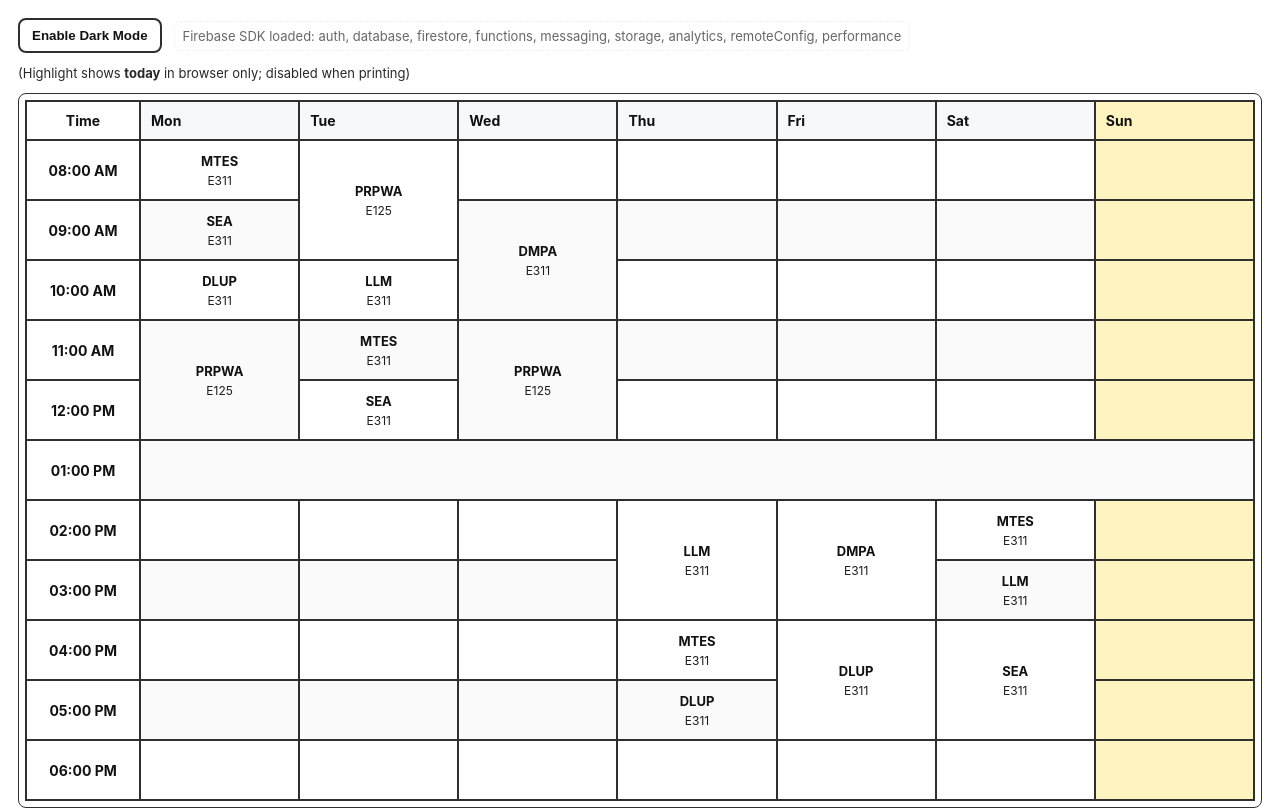
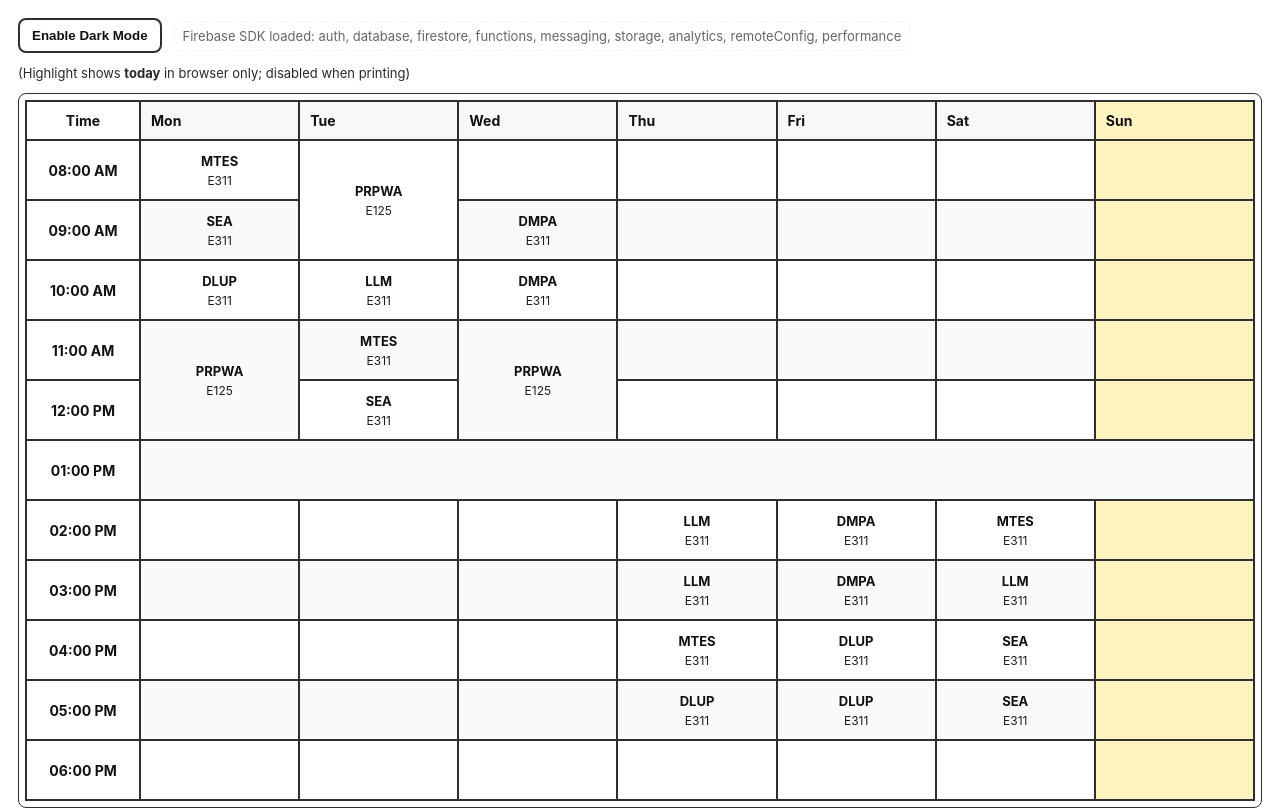
Before and after one commit to ejdotp/timetable, a plain HTML site: page public/index.html in a window 1280 px wide. Shown: the top 810 px of the page. Drawn offline with Linux system fonts and the light colour scheme; some packages are replaced by stand-ins of ours.

Commit message:
fix: update timetable to remove rowspan for better data representation

```diff
--- a/public/index.html
+++ b/public/index.html
@@ -265,7 +265,7 @@
         <tr>
           <td class="time-col">09:00 AM</td>
           <td><span class="abbr">SEA</span><span class="room">E311</span></td>
-          <td rowspan="2"><span class="abbr">DMPA</span><span class="room">E311</span></td>
+          <td><span class="abbr">DMPA</span><span class="room">E311</span></td>
           <td></td>
           <td></td>
           <td></td>
@@ -277,6 +277,7 @@
           <td class="time-col">10:00 AM</td>
           <td><span class="abbr">DLUP</span><span class="room">E311</span></td>
           <td><span class="abbr">LLM</span><span class="room">E311</span></td>
+          <td><span class="abbr">DMPA</span><span class="room">E311</span></td>
           <td></td>
           <td></td>
           <td></td>
@@ -317,8 +318,8 @@
           <td></td>
           <td></td>
           <td></td>
-          <td rowspan="2"><span class="abbr">LLM</span><span class="room">E311</span></td>
-          <td rowspan="2"><span class="abbr">DMPA</span><span class="room">E311</span></td>
+          <td><span class="abbr">LLM</span><span class="room">E311</span></td>
+          <td><span class="abbr">DMPA</span><span class="room">E311</span></td>
           <td><span class="abbr">MTES</span><span class="room">E311</span></td>
           <td></td>
         </tr>
@@ -330,6 +331,8 @@
           <td></td>
           <td></td>
           <td><span class="abbr">LLM</span><span class="room">E311</span></td>
+          <td><span class="abbr">DMPA</span><span class="room">E311</span></td>
+          <td><span class="abbr">LLM</span><span class="room">E311</span></td>
           <td></td>
         </tr>
 
@@ -340,8 +343,8 @@
           <td></td>
           <td></td>
           <td><span class="abbr">MTES</span><span class="room">E311</span></td>
-          <td rowspan="2"><span class="abbr">DLUP</span><span class="room">E311</span></td>
-          <td rowspan="2"><span class="abbr">SEA</span><span class="room">E311</span></td>
+          <td><span class="abbr">DLUP</span><span class="room">E311</span></td>
+          <td><span class="abbr">SEA</span><span class="room">E311</span></td>
           <td></td>
         </tr>
 
@@ -352,6 +355,8 @@
           <td></td>
           <td></td>
           <td><span class="abbr">DLUP</span><span class="room">E311</span></td>
+          <td><span class="abbr">DLUP</span><span class="room">E311</span></td>
+          <td><span class="abbr">SEA</span><span class="room">E311</span></td>
           <td></td>
         </tr>
 
```
